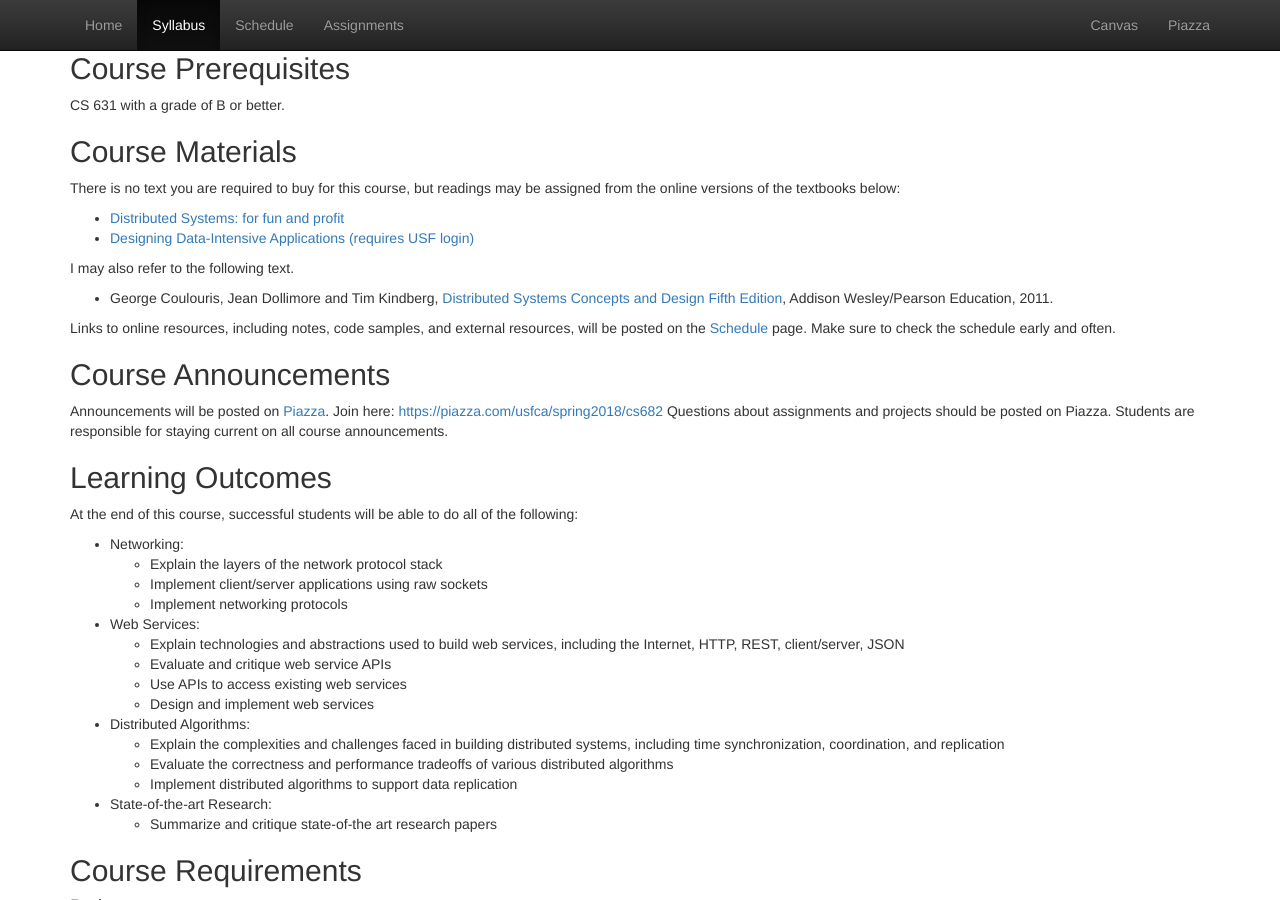
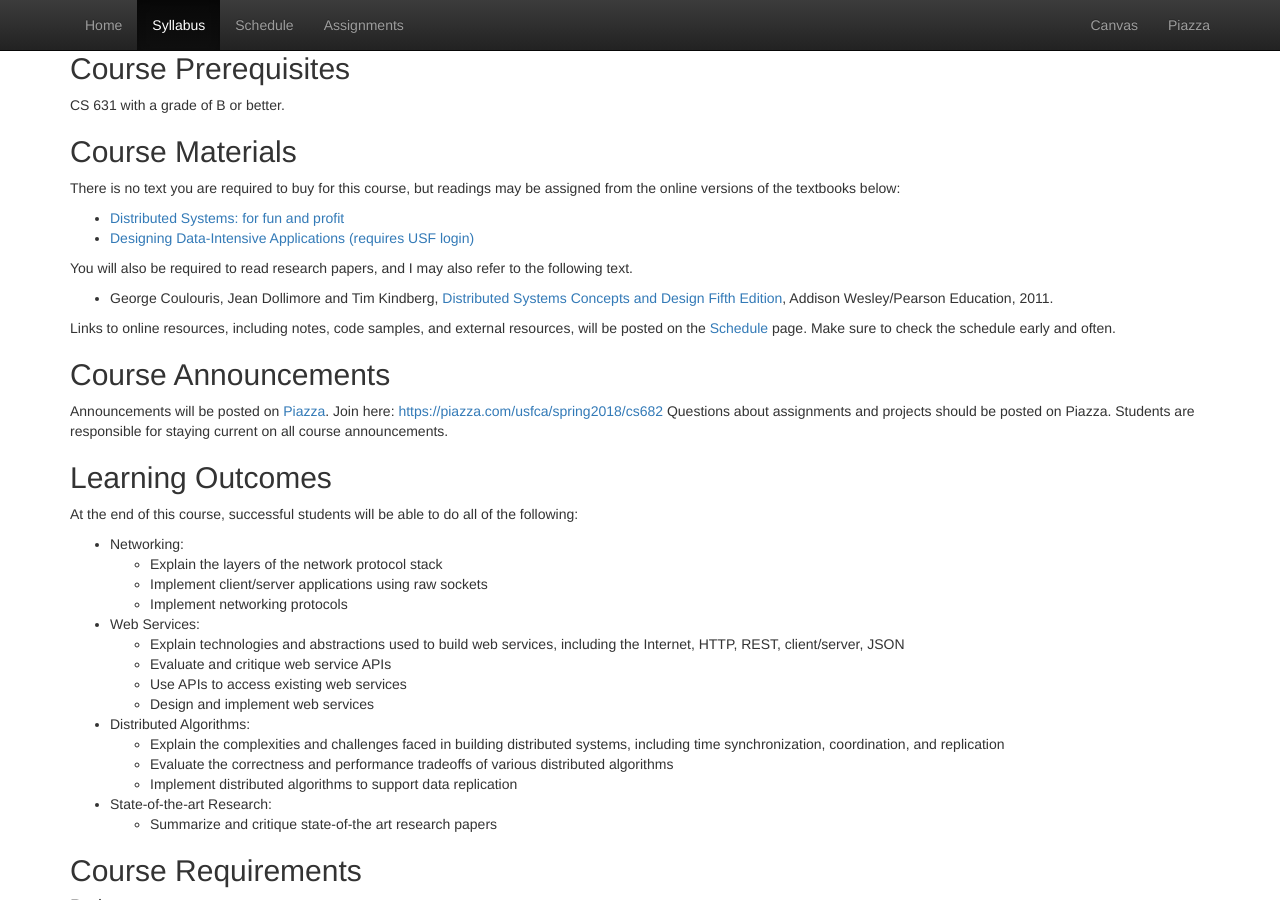
Before and after one commit to CS682-S18/cs682-s18.github.io, a Jekyll site: the page built from syllabus.html, in a window 1280 px wide and 900 px high, scrolled down 616 px. Built offline with Jekyll 4.4.1, drawn with Linux system fonts in a browser that asks for light colours.

Commit message:
update text

```diff
--- a/syllabus.html
+++ b/syllabus.html
@@ -36,7 +36,7 @@ title: Syllabus
     <li><a href="http://0-proquest.safaribooksonline.com.ignacio.usfca.edu/book/software-engineering-and-development/9781491903063">Designing Data-Intensive Applications (requires USF login)</a></li>
   </ul>
 </p>
-<p>I may also refer to the following text.
+<p>You will also be required to read research papers, and I may also refer to the following text.
   <ul>
     <li>George Coulouris, Jean Dollimore and Tim Kindberg, <a href="https://www.amazon.com/Distributed-Systems-Concepts-Design-5th/dp/0132143011">Distributed Systems Concepts and Design Fifth Edition</a>, Addison Wesley/Pearson Education, 2011.</li>
   </ul>
```
